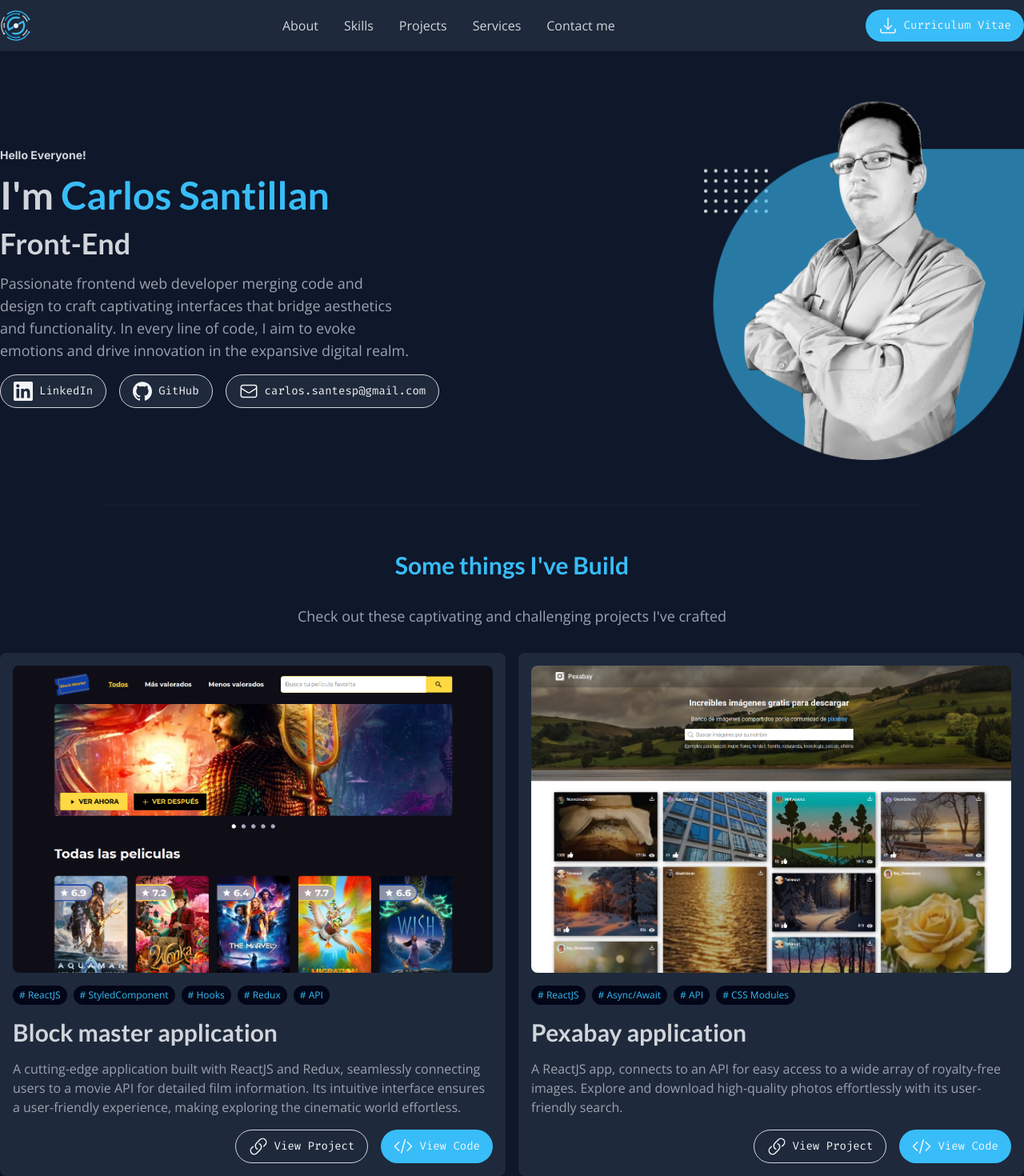
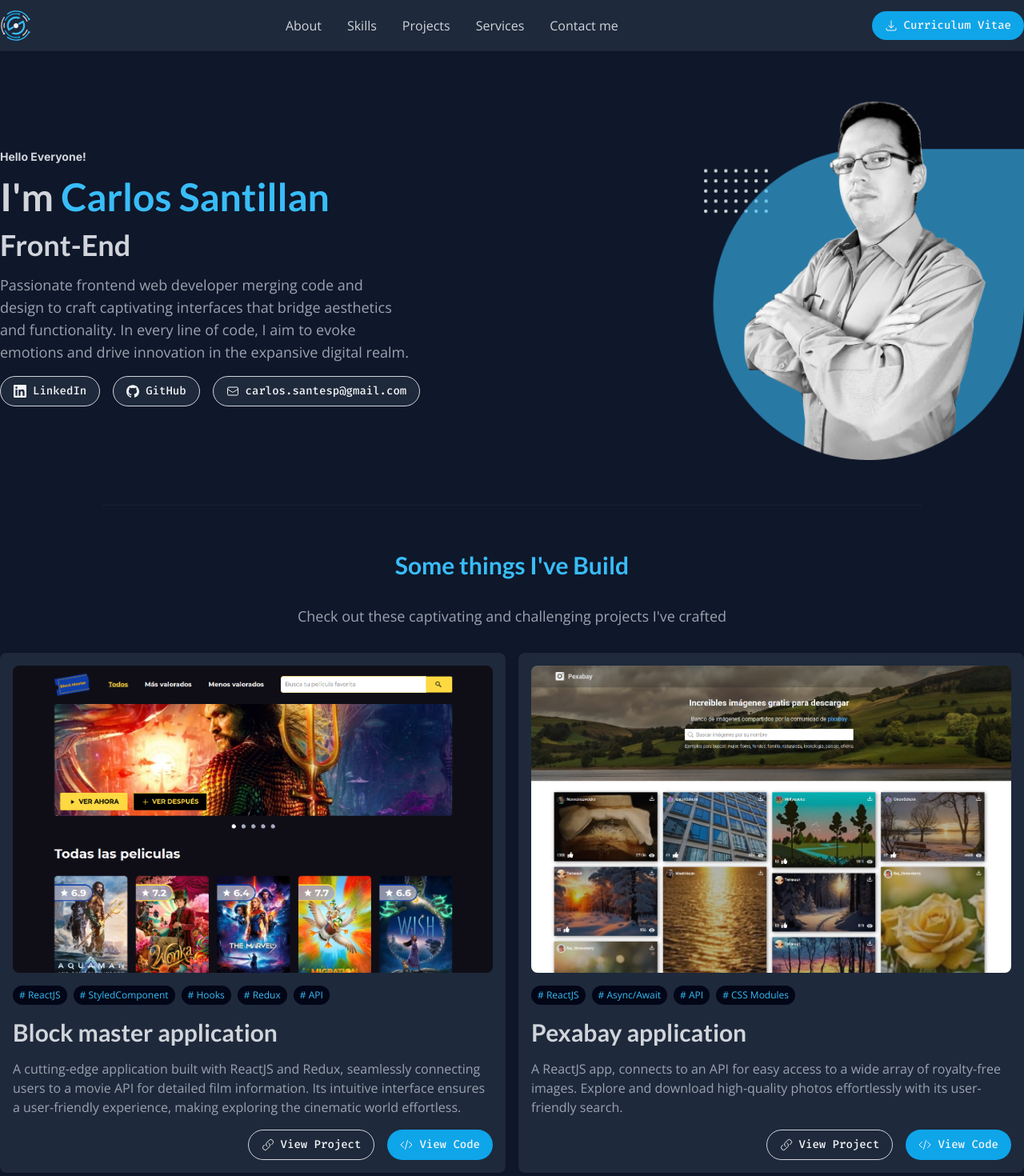
Before and after one commit to carlossantesp/carlos.santesp, a Next.js app: page / in a window 1280 px wide. Shown: the top 1470 px of the page at 80% size. Built offline with nearby package versions, Linux system fonts and the light colour scheme.

Commit message:
Fixing font, size icons and button primary

```diff
--- a/src/components/button.js
+++ b/src/components/button.js
@@ -5,7 +5,7 @@ export default function Button({link = "#", target = true, secondary = false, bi
     return (
         <Link
             className={`${fira.className} ${
-                secondary ? "bg-slate-800 border border-gray-300 hover:bg-slate-700" : "bg-sky-400 hover:bg-sky-500"
+                secondary ? "bg-slate-800 border border-gray-300 hover:bg-slate-700" : "bg-sky-500 hover:bg-sky-600"
             } ${
                 big ? "px-7 py-4 text-xl" : "px-4 py-2 text-sm"
             }  rounded-full text-gray-100 transition-colors flex items-center gap-2 justify-center ${otherClass}`}
--- a/src/components/fonts.js
+++ b/src/components/fonts.js
@@ -19,7 +19,7 @@ export const inter = Inter({
 });
 
 export const fira = Fira_Code({
-    weight: "400",
+    weight: "500",
     subsets: ["latin"],
     display: "swap",
 });
--- a/src/components/icons.js
+++ b/src/components/icons.js
@@ -36,7 +36,7 @@ export function IconClose() {
             viewBox="0 0 24 24"
             strokeWidth="1.5"
             stroke="currentColor"
-            className="w-6 h-6"
+            className="w-8 h-8"
         >
             <path strokeLinecap="round" strokeLinejoin="round" d="M6 18 18 6M6 6l12 12" />
         </svg>
@@ -45,7 +45,7 @@ export function IconClose() {
 
 export function IconDonwload() {
     return (
-        <svg xmlns="http://www.w3.org/2000/svg" viewBox="0 0 24 24" fill="currentColor" className="w-6 h-6">
+        <svg xmlns="http://www.w3.org/2000/svg" viewBox="0 0 24 24" fill="currentColor" className="w-4 h-4">
             <path
                 fillRule="evenodd"
                 d="M12 2.25a.75.75 0 0 1 .75.75v11.69l3.22-3.22a.75.75 0 1 1 1.06 1.06l-4.5 4.5a.75.75 0 0 1-1.06 0l-4.5-4.5a.75.75 0 1 1 1.06-1.06l3.22 3.22V3a.75.75 0 0 1 .75-.75Zm-9 13.5a.75.75 0 0 1 .75.75v2.25a1.5 1.5 0 0 0 1.5 1.5h13.5a1.5 1.5 0 0 0 1.5-1.5V16.5a.75.75 0 0 1 1.5 0v2.25a3 3 0 0 1-3 3H5.25a3 3 0 0 1-3-3V16.5a.75.75 0 0 1 .75-.75Z"
@@ -63,7 +63,7 @@ export function IconMail() {
             viewBox="0 0 24 24"
             strokeWidth="1.5"
             stroke="currentColor"
-            className="w-6 h-6"
+            className="w-4 h-4"
         >
             <path
                 strokeLinecap="round"
@@ -81,7 +81,7 @@ export function IconCode() {
             viewBox="0 0 24 24"
             strokeWidth="1.5"
             stroke="currentColor"
-            className="w-6 h-6"
+            className="w-4 h-4"
         >
             <path
                 strokeLinecap="round"
@@ -99,7 +99,7 @@ export function IconLink() {
             viewBox="0 0 24 24"
             strokeWidth="1.5"
             stroke="currentColor"
-            className="w-6 h-6"
+            className="w-4 h-4"
         >
             <path
                 strokeLinecap="round"
@@ -112,7 +112,7 @@ export function IconLink() {
 
 export function IconGitHub() {
     return (
-        <svg role="img" viewBox="0 0 24 24" xmlns="http://www.w3.org/2000/svg" fill="currentColor" className="w-6 h-6">
+        <svg role="img" viewBox="0 0 24 24" xmlns="http://www.w3.org/2000/svg" fill="currentColor" className="w-4 h-4">
             <title>GitHub</title>
             <path d="M12 .297c-6.63 0-12 5.373-12 12 0 5.303 3.438 9.8 8.205 11.385.6.113.82-.258.82-.577 0-.285-.01-1.04-.015-2.04-3.338.724-4.042-1.61-4.042-1.61C4.422 18.07 3.633 17.7 3.633 17.7c-1.087-.744.084-.729.084-.729 1.205.084 1.838 1.236 1.838 1.236 1.07 1.835 2.809 1.305 3.495.998.108-.776.417-1.305.76-1.605-2.665-.3-5.466-1.332-5.466-5.93 0-1.31.465-2.38 1.235-3.22-.135-.303-.54-1.523.105-3.176 0 0 1.005-.322 3.3 1.23.96-.267 1.98-.399 3-.405 1.02.006 2.04.138 3 .405 2.28-1.552 3.285-1.23 3.285-1.23.645 1.653.24 2.873.12 3.176.765.84 1.23 1.91 1.23 3.22 0 4.61-2.805 5.625-5.475 5.92.42.36.81 1.096.81 2.22 0 1.606-.015 2.896-.015 3.286 0 .315.21.69.825.57C20.565 22.092 24 17.592 24 12.297c0-6.627-5.373-12-12-12" />
         </svg>
@@ -121,7 +121,7 @@ export function IconGitHub() {
 
 export function IconLinkedin() {
     return (
-        <svg role="img" viewBox="0 0 24 24" xmlns="http://www.w3.org/2000/svg" fill="currentColor" className="w-6 h-6">
+        <svg role="img" viewBox="0 0 24 24" xmlns="http://www.w3.org/2000/svg" fill="currentColor" className="w-4 h-4">
             <title>LinkedIn</title>
             <path d="M20.447 20.452h-3.554v-5.569c0-1.328-.027-3.037-1.852-3.037-1.853 0-2.136 1.445-2.136 2.939v5.667H9.351V9h3.414v1.561h.046c.477-.9 1.637-1.85 3.37-1.85 3.601 0 4.267 2.37 4.267 5.455v6.286zM5.337 7.433c-1.144 0-2.063-.926-2.063-2.065 0-1.138.92-2.063 2.063-2.063 1.14 0 2.064.925 2.064 2.063 0 1.139-.925 2.065-2.064 2.065zm1.782 13.019H3.555V9h3.564v11.452zM22.225 0H1.771C.792 0 0 .774 0 1.729v20.542C0 23.227.792 24 1.771 24h20.451C23.2 24 24 23.227 24 22.271V1.729C24 .774 23.2 0 22.222 0h.003z" />
         </svg>
```
